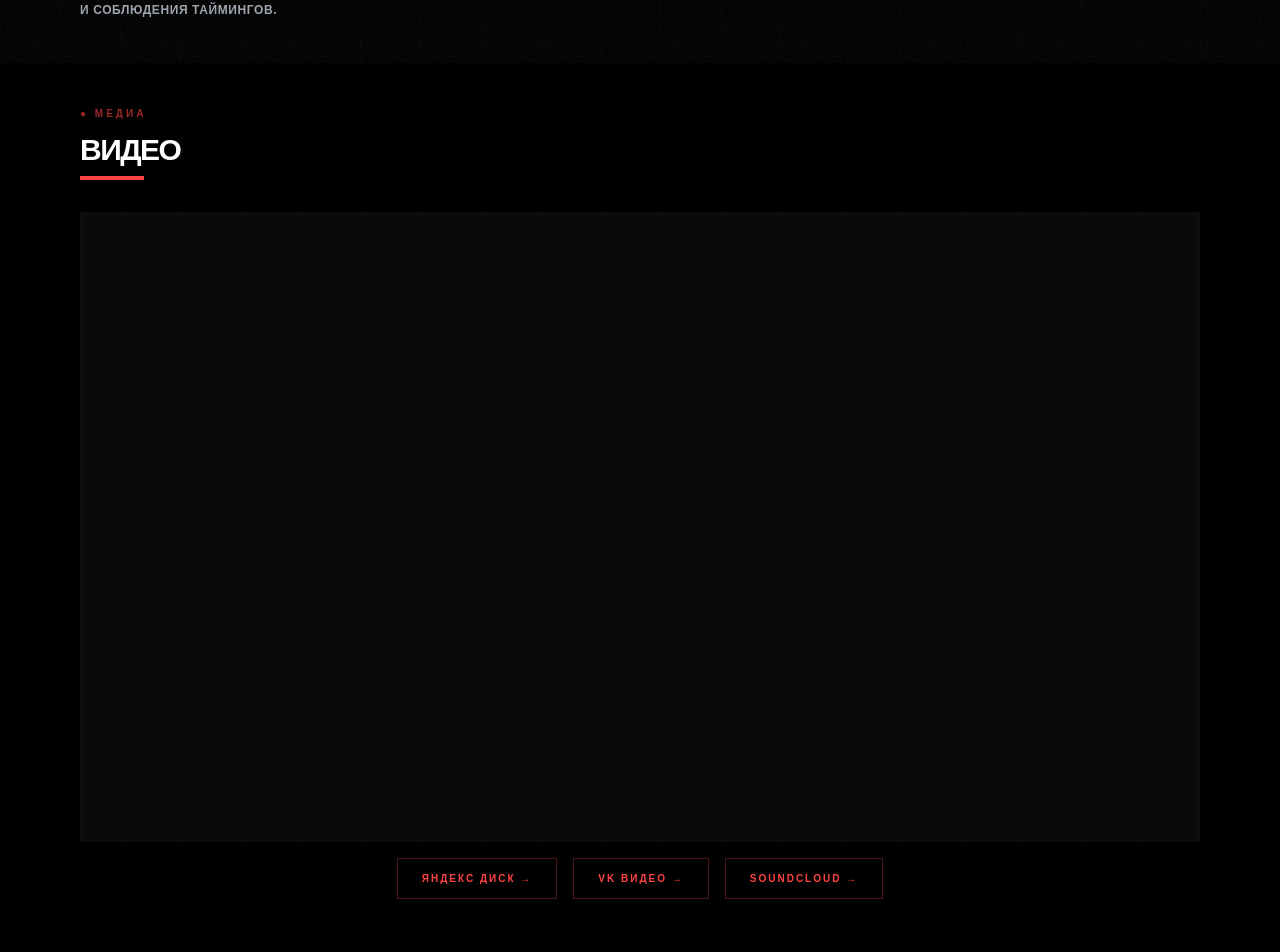
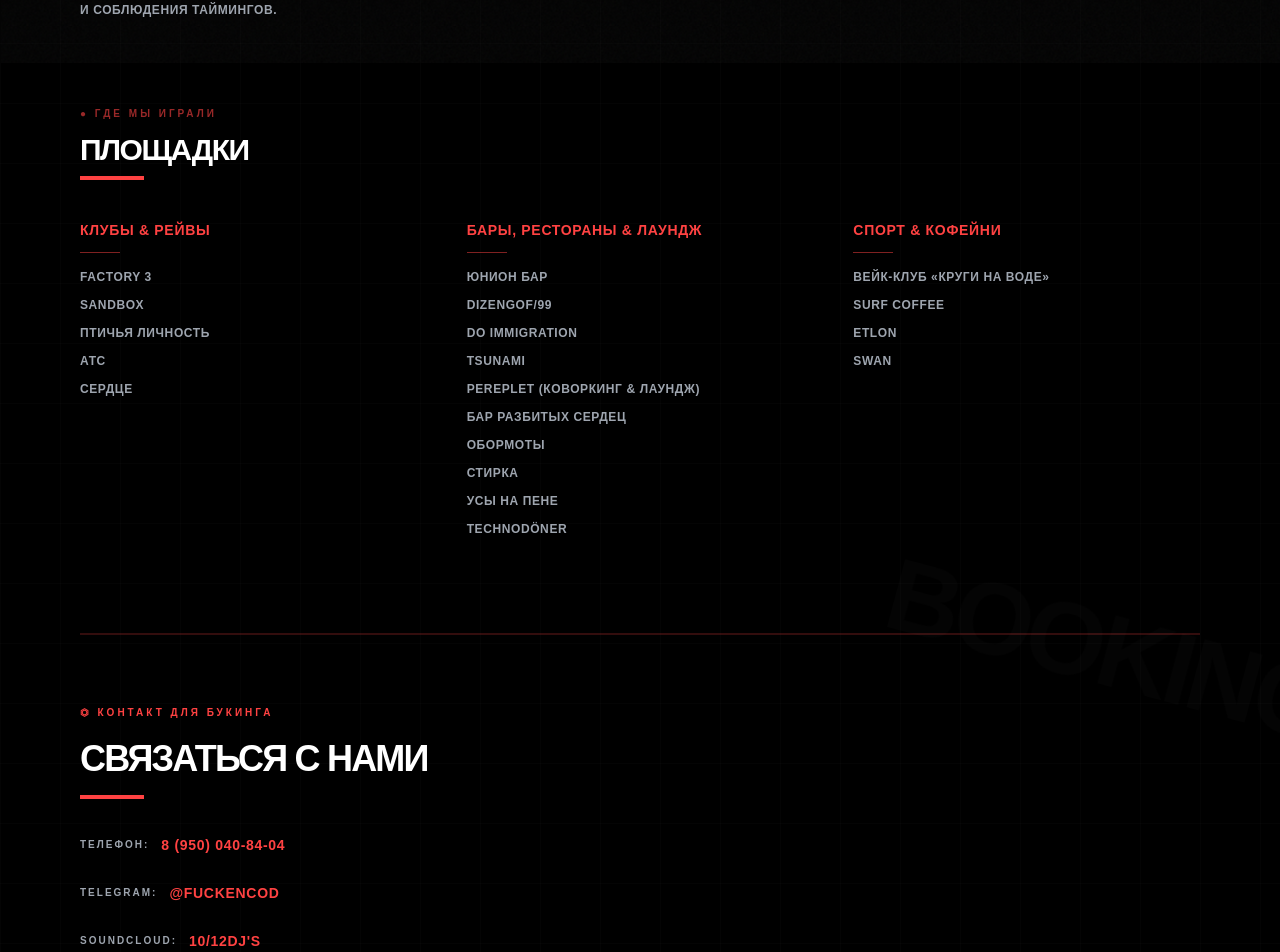
Before and after one commit to Alexander-Golomonosov/10-12djs-website, a Next.js app: page /portfolio in a window 1280 px wide. Shown: the part 737-1689 px from the top of the page. Built offline with nearby package versions, Linux system fonts and the light colour scheme; a web font is replaced by a local one.

Commit message:
remove video section from portfolio, keep soundcloud in contact

```diff
--- a/src/app/portfolio/page.tsx
+++ b/src/app/portfolio/page.tsx
@@ -93,48 +93,6 @@ export default function Portfolio() {
         </p>
       </div>
 
-      {/* video placeholder */}
-      <div className="mt-20">
-        <span className="text-[10px] font-bold tracking-[0.3em] text-accent/60">● МЕДИА</span>
-        <h2 className="mt-2 text-3xl font-black tracking-tighter">ВИДЕО</h2>
-        <div className="mt-2 h-1 w-16 bg-accent" />
-        <div className="mt-8">
-          <div className="aspect-video w-full border-2 border-border/20 bg-card">
-            <iframe
-              src="https://disk.yandex.ru/d/vtqID1GtqNK0gw?embed=1"
-              className="h-full w-full"
-              allowFullScreen
-            />
-          </div>
-        </div>
-        <div className="mt-4 flex flex-wrap items-center justify-center gap-4">
-          <a
-            href="https://disk.yandex.ru/d/vtqID1GtqNK0gw"
-            target="_blank"
-            rel="noopener noreferrer"
-            className="border border-accent/30 px-6 py-3 text-[10px] font-bold tracking-[0.2em] text-accent transition-colors hover:bg-accent/10"
-          >
-            ЯНДЕКС ДИСК →
-          </a>
-          <a
-            href="https://vkvideo.ru/@10djs12"
-            target="_blank"
-            rel="noopener noreferrer"
-            className="border border-accent/30 px-6 py-3 text-[10px] font-bold tracking-[0.2em] text-accent transition-colors hover:bg-accent/10"
-          >
-            VK ВИДЕО →
-          </a>
-          <a
-            href="https://soundcloud.com/10-12djs"
-            target="_blank"
-            rel="noopener noreferrer"
-            className="border border-accent/30 px-6 py-3 text-[10px] font-bold tracking-[0.2em] text-accent transition-colors hover:bg-accent/10"
-          >
-            SOUNDCLOUD →
-          </a>
-        </div>
-      </div>
-
       {/* venues */}
       <div className="mt-20">
         <span className="text-[10px] font-bold tracking-[0.3em] text-accent/60">● ГДЕ МЫ ИГРАЛИ</span>
@@ -204,6 +162,16 @@ export default function Portfolio() {
             <span className="text-[10px] tracking-[0.2em] text-muted">TELEGRAM:</span>
             @FUCKENCOD
           </a>
+          <br />
+          <a
+            href="https://soundcloud.com/10-12djs"
+            target="_blank"
+            rel="noopener noreferrer"
+            className="inline-flex items-center gap-3 text-sm font-bold tracking-wider text-accent transition-colors hover:text-accent-hover"
+          >
+            <span className="text-[10px] tracking-[0.2em] text-muted">SOUNDCLOUD:</span>
+            10/12DJ'S
+          </a>
         </div>
       </div>
     </div>
```
